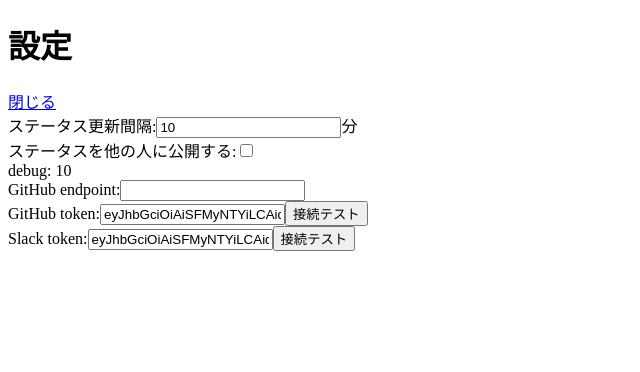
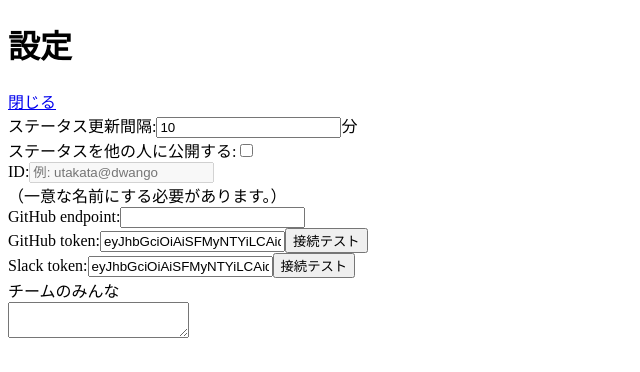
Before and after one commit to yoshikyoto/telesan, a React app: page /#/config in a window 1280 px wide. Shown: the top 372 px of the page, without its empty margins (0-640 px from the left). Built offline with nearby package versions, Linux system fonts and the light colour scheme; sample sign-in values are in the browser's storage.

Commit message:
チームの概念出現

```diff
--- a/src/batch/updater.ts
+++ b/src/batch/updater.ts
@@ -45,8 +45,9 @@ export default class Updater {
 
     this.statusStore.addStatus(statusDelta);
 
-    if (this.configStore.isNetworkEnabled) {
-      telesanNet.postMonster('yoshiyuki-sakamoto', this.statusStore.status);
+    // ネットワークが有効で、名前が設定してある場合はネットワークに書き込みに行く
+    if (this.configStore.isNetworkEnabled && this.configStore.name) {
+      telesanNet.postMonster(this.configStore.name, this.statusStore.status);
     }
   }
 
--- a/src/domain/telesanNet/client.ts
+++ b/src/domain/telesanNet/client.ts
@@ -5,7 +5,7 @@ class Client {
   static readonly BASE = 'https://telesan.herokuapp.com';
 
   async postMonster(name: string, status: Status) {
-    console.log('telesannet');
+    console.log('post to telesan-net');
     axios.post(Client.BASE + '/monster', {
       name: name,
       health: status.health,
--- a/src/store/config.ts
+++ b/src/store/config.ts
@@ -10,6 +10,7 @@ export type ConfigStoreType = {
   slackMessage: string;
   isNetworkEnabled: boolean;
   name: string | null;
+  team: string;
 
   setUpdateIntervalMinute: (updateIntervalMinute: number) => void;
   setGitHubToken: (token: string | null) => void;
@@ -20,6 +21,8 @@ export type ConfigStoreType = {
   setSlackMessage: (message: string) => void;
   setNetworkEnabled: (value: boolean) => void;
   setName: (name: string) => void;
+  setTeam: (commaSeparatedNames: string) => void;
+  teamWithNlSeparatedNames: string;
 };
 
 class ConfigStore {
@@ -42,6 +45,8 @@ class ConfigStore {
   @observable isNetworkEnabled: boolean = storage.getNetworkEnabled();
 
   @observable name: string | null = storage.getName();
+
+  @observable team: string = storage.getTeam();
 
   @action setUpdateIntervalMinute(updateIntervalMinute: number): void {
     storage.setUpdateIntervalMinute(updateIntervalMinute);
@@ -93,6 +98,15 @@ class ConfigStore {
     storage.setName(name);
     this.slackToken = name;
   }
+
+  @action setTeam(commaSeparatedNames: string): void {
+    storage.setTeam(commaSeparatedNames);
+    this.team = commaSeparatedNames;
+  }
+
+  @computed get teamWithNlSeparatedNames(): string {
+    return this.team.replace(',', '\n');
+  }
 }
 
 const store = new ConfigStore();
--- a/src/store/localStorageWrapper.ts
+++ b/src/store/localStorageWrapper.ts
@@ -76,6 +76,18 @@ class LocalStorageWrapper {
   getName(): string | null {
     return localStorage.getItem('name');
   }
+
+  setTeam(commaSeparatedNames: string): void {
+    localStorage.setItem('team', commaSeparatedNames);
+  }
+
+  getTeam(): string {
+    const value = localStorage.getItem('team');
+    if (value == null) {
+      return '';
+    }
+    return value;
+  }
 }
 
 const storage = new LocalStorageWrapper();
--- a/src/ui/config.tsx
+++ b/src/ui/config.tsx
@@ -35,7 +35,18 @@ class Config extends Component<Props> {
             defaultChecked={store ? store.isNetworkEnabled : false}
           />
         </div>
-        <div>debug: {store ? store.updateIntervalMinute : ''}</div>
+        <div>
+          ID:
+          <input
+            type="text"
+            placeholder="例: utakata@dwango"
+            defaultValue={store && store.name ? store.name : ''}
+            onChange={e => this.changeName(e)}
+            disabled={store ? !store.isNetworkEnabled : true}
+          />
+          <br />
+          （一意な名前にする必要があります。）
+        </div>
         <div>
           GitHub endpoint:
           <input
@@ -65,6 +76,13 @@ class Config extends Component<Props> {
           />
           <button onClick={() => this.checkSlack()}>接続テスト</button>
           <div>{store ? store.slackMessage : ''}</div>
+        </div>
+        <div>チームのみんな</div>
+        <div>
+          <textarea
+            defaultValue={store ? store.teamWithNlSeparatedNames : ''}
+            onChange={e => this.changeTeam(e)}
+          />
         </div>
       </div>
     );
@@ -155,6 +173,22 @@ class Config extends Component<Props> {
     const store = this.props.store;
     store.setNetworkEnabled(event.target.checked);
   }
+
+  changeName(event: React.ChangeEvent<HTMLInputElement>) {
+    if (!this.props.store) {
+      return;
+    }
+    const store = this.props.store;
+    store.setName(event.target.value);
+  }
+
+  changeTeam(event: React.ChangeEvent<HTMLTextAreaElement>) {
+    if (!this.props.store) {
+      return;
+    }
+    const store = this.props.store;
+    store.setTeam(event.target.value.trim().replace('\n', ','));
+  }
 }
 
 class ConfigWithProps extends Component {
```
Also changed, not shown: src/ui/Team.tsx (added).
